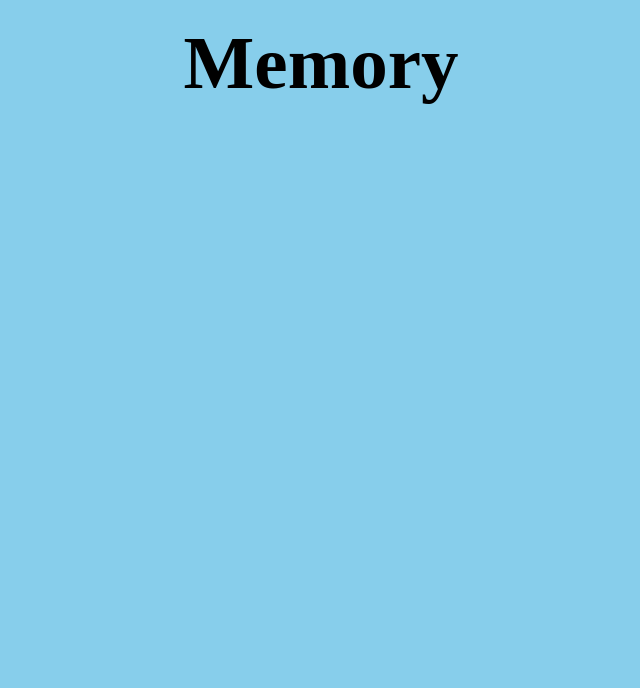
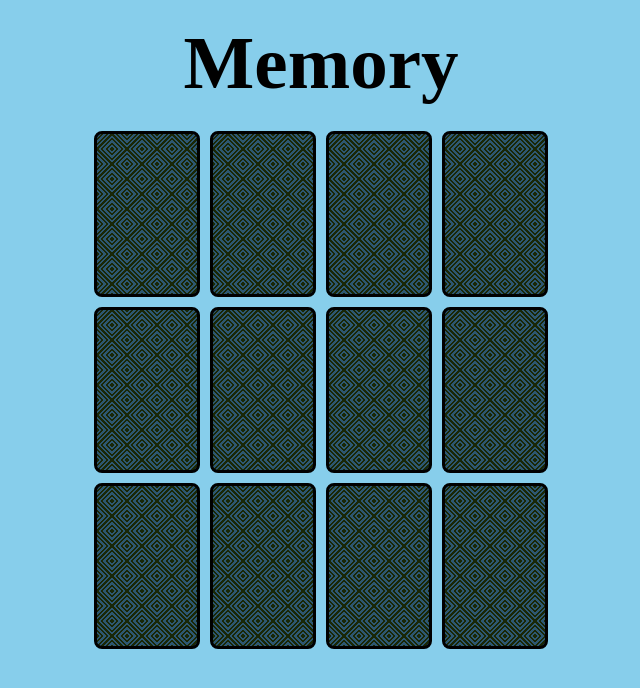
Before and after one commit to malibu1106/js-memory, a plain HTML site: page index.html in a window 1280 px wide. Shown: the whole page, without its empty margins (319-959 px from the left). Drawn offline with Linux system fonts and the light colour scheme.

Commit message:
Couleur cartes et melange OK, next step, function qui verifie les deux cartes

```diff
--- a/index.html
+++ b/index.html
@@ -10,6 +10,10 @@
 </head>
 <body>
     <h1>Memory</h1>
+    <div id="conteneur-cartes">
+
+
+    </div>
 
 
 
--- a/script.js
+++ b/script.js
@@ -0,0 +1,40 @@
+let cardNumberPairs = 6; // Nombre de paires de cartes
+let colors = ['red', 'green', 'yellow', 'blue', 'purple', 'orange']; // liste des couleurs
+
+function createCardDiv(color, id) { //fonction pour créer les cartes
+    let div = document.createElement("div"); // on créé une div
+    div.className = "card " + color; // Applique la classe card et sa classe de couleur à la carte
+    div.id = id;
+    div.setAttribute('onclick', 'clearCard(this.id)')
+    document.getElementById('conteneur-cartes').appendChild(div); // push la carte dans mon conteneur
+}
+
+function cardColorPicker() { // attribution des couleurs aux cartes
+    let colorIndex = 0; // Indice de la couleur actuellement attribuée
+    id = 1;
+    for (let i = 0; i < cardNumberPairs; i++) { // pour le nomber de paires
+        let color = colors[colorIndex]; // Prend la couleur actuelle dans le tableau colors
+        createCardDiv(color, id);
+        id++;
+        createCardDiv(color, id); // Crée deux cartes avec la même couleur
+        id++;
+        colorIndex = (colorIndex + 1) % colors.length; // Passe à la couleur suivante demander à Erwann pk un modulo etc oO'
+    }
+}
+
+cardColorPicker();// On appelle la fonction pour définir les couleurs des cartes
+
+function shuffleCards() { // mélange des cartes
+    let cards = document.querySelectorAll('.card'); // variable avec toutes les cartes
+    for (let i = cards.length - 1; i > 0; i--) { // longueur totale du tableau > parcoure tous les éléments + décrémente
+        let j = Math.floor(Math.random() * (i + 1)); // pas bien compris
+        cards[i].parentNode.insertBefore(cards[j], cards[i]); // pas bien compris
+    }
+}
+shuffleCards(); //on appelle la fonction pour mélanger les cartes
+
+// TEST FUNCTION RETIRE OPACITY CARTE
+function clearCard(id) {
+
+    document.getElementById(id).style.backgroundImage = "none";
+}
--- a/style.css
+++ b/style.css
@@ -10,3 +10,65 @@ h1 {
     font-size: 75px;
     margin: 20px auto;
 }
+
+#conteneur-cartes {
+    display: flex;
+    justify-content: center;
+    flex-wrap: wrap;
+    width: 500px;
+    margin: auto;
+}
+
+.card {
+    width: 100px;
+    height: 160px;
+    border: solid black 3px;
+    position: relative;
+    margin: 5px;
+    line-height: 100px;
+    font-size: 50px;
+    text-align: center;
+    border-radius: 8px;
+}
+
+/*.card::after {
+    content: "";
+    width: 100px;
+    height: 100px;
+    background: black;
+    opacity: 0.5;
+    position: absolute;
+    top: 0;
+    left: 0;
+}*/
+
+
+
+.red {
+    background: red;
+}
+
+.green {
+    background: green;
+}
+
+.yellow {
+    background: yellow;
+}
+
+.blue {
+    background: blue;
+}
+
+.purple {
+    background: purple;
+}
+
+.orange {
+    background: orange;
+
+}
+
+.card {
+    background-image: url("test.png");
+}
```
Also changed, not shown: test.png (added).
